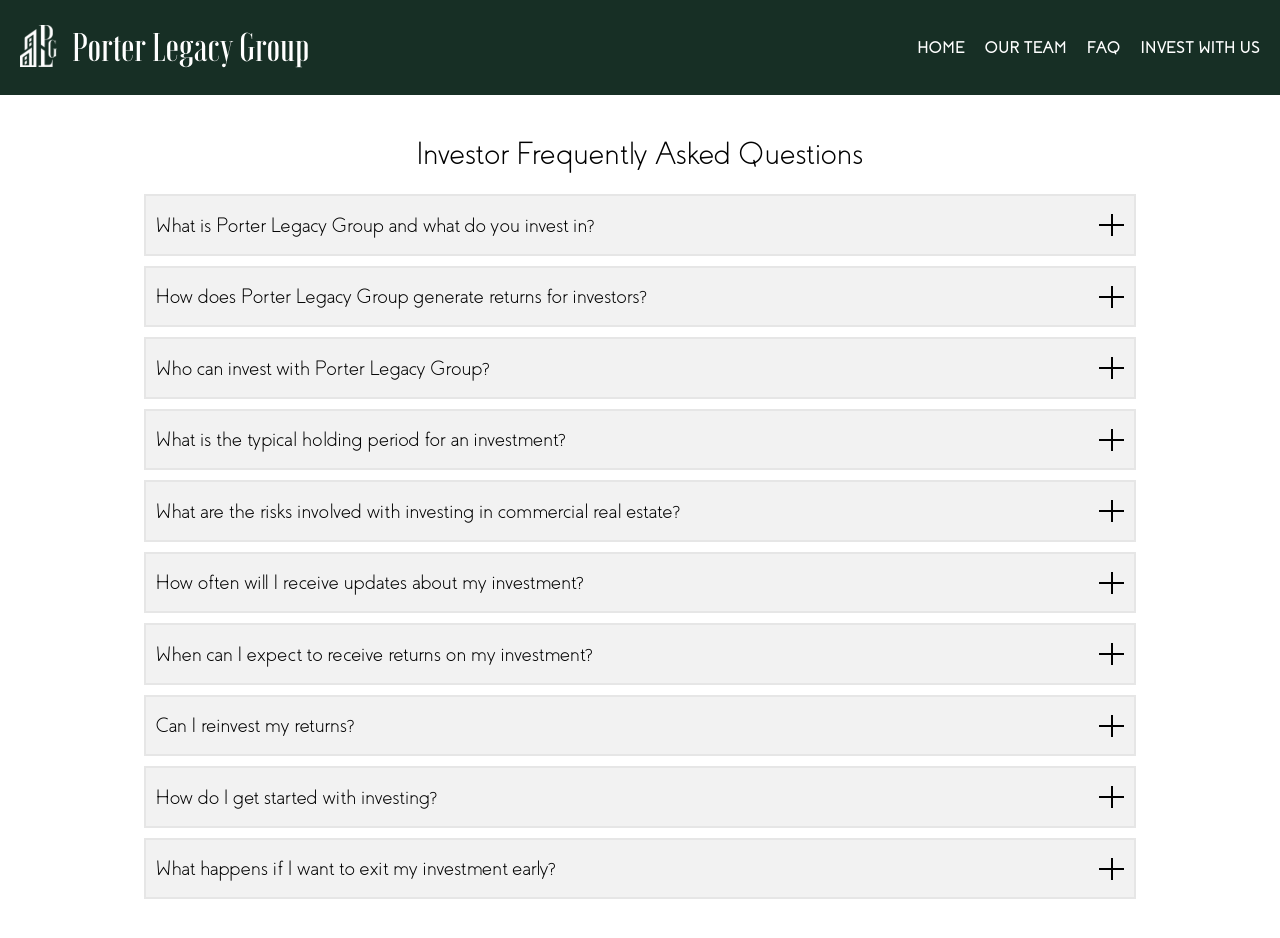
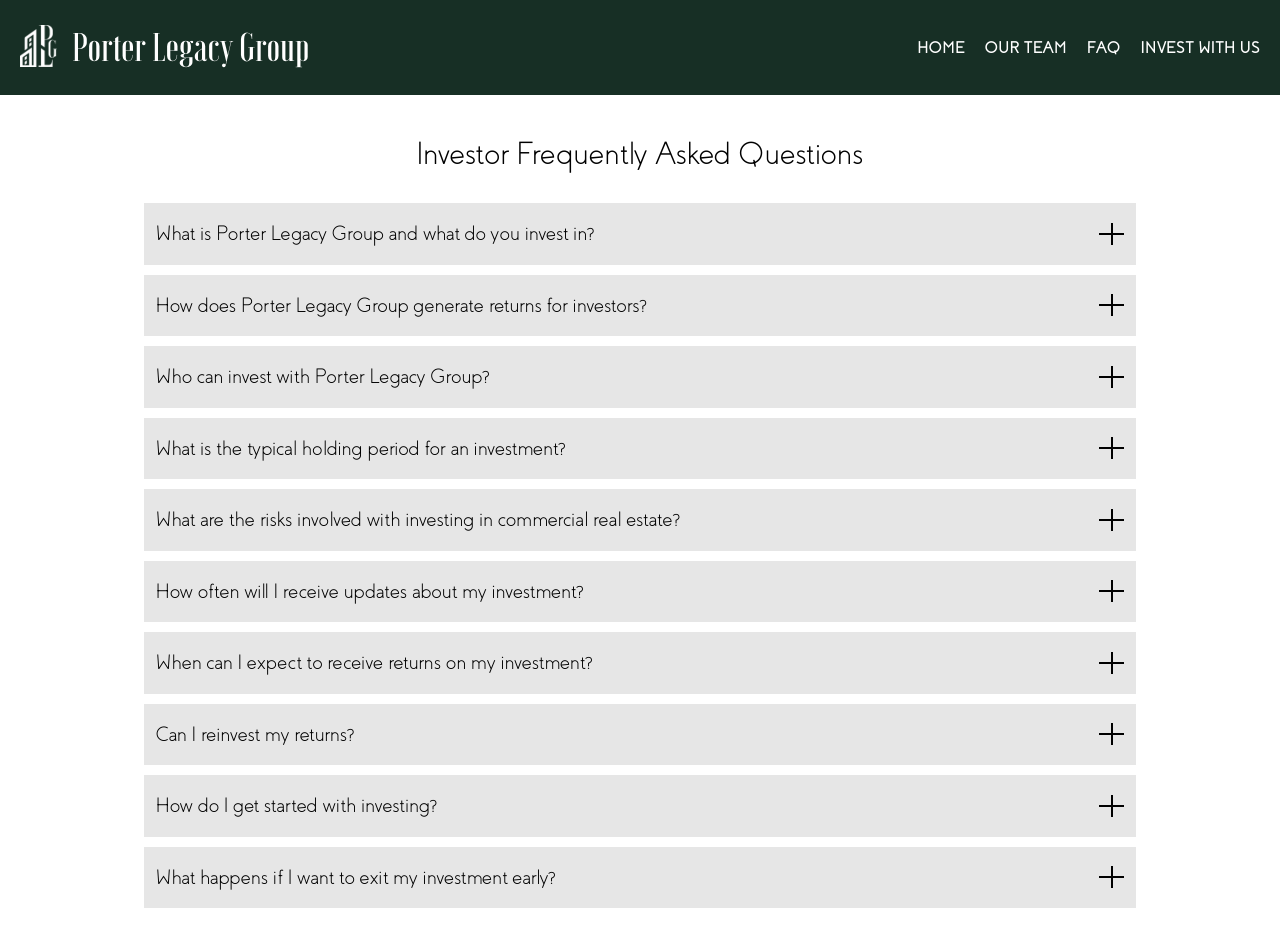
Before and after one commit to garyahill/PorterLegacyGroup, a React app: page /faq in a window 1280 px wide. Built offline with nearby package versions, Linux system fonts and the light colour scheme.

Commit message:
changing styling on the faq page

```diff
--- a/src/pages/faq/components/faq-item.less
+++ b/src/pages/faq/components/faq-item.less
@@ -7,7 +7,7 @@
     padding-left: 10px;
     justify-content: space-between;
     border: solid 2px @accent-grey;
-    background-color: @accent-grey-50-Percent;
+    background-color: @accent-grey;
 
     h2 {
         font-size: 1.3em;
--- a/src/pages/faq/faq.less
+++ b/src/pages/faq/faq.less
@@ -8,6 +8,7 @@
         text-align: center;
         font-size: 2rem;
         font-weight: 100;
+        margin-bottom: 30px;
     }
 }
 
```
